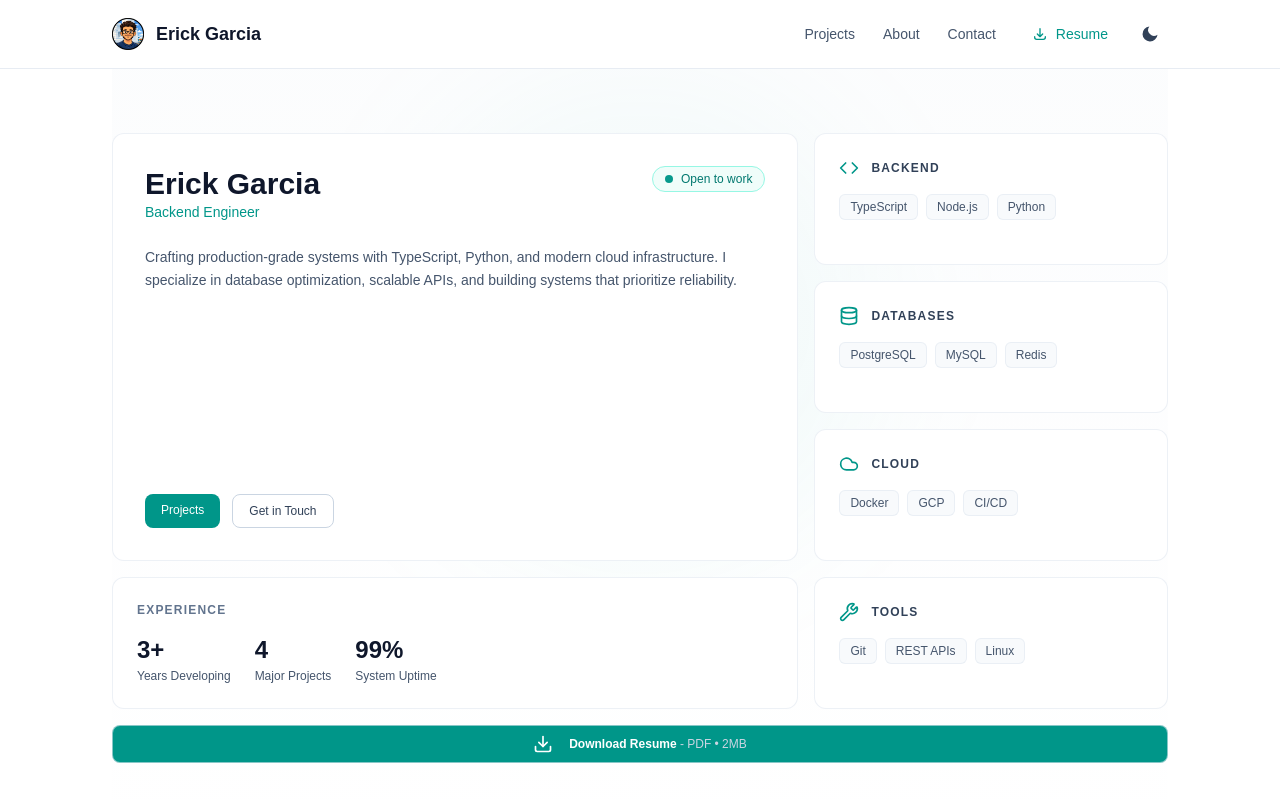
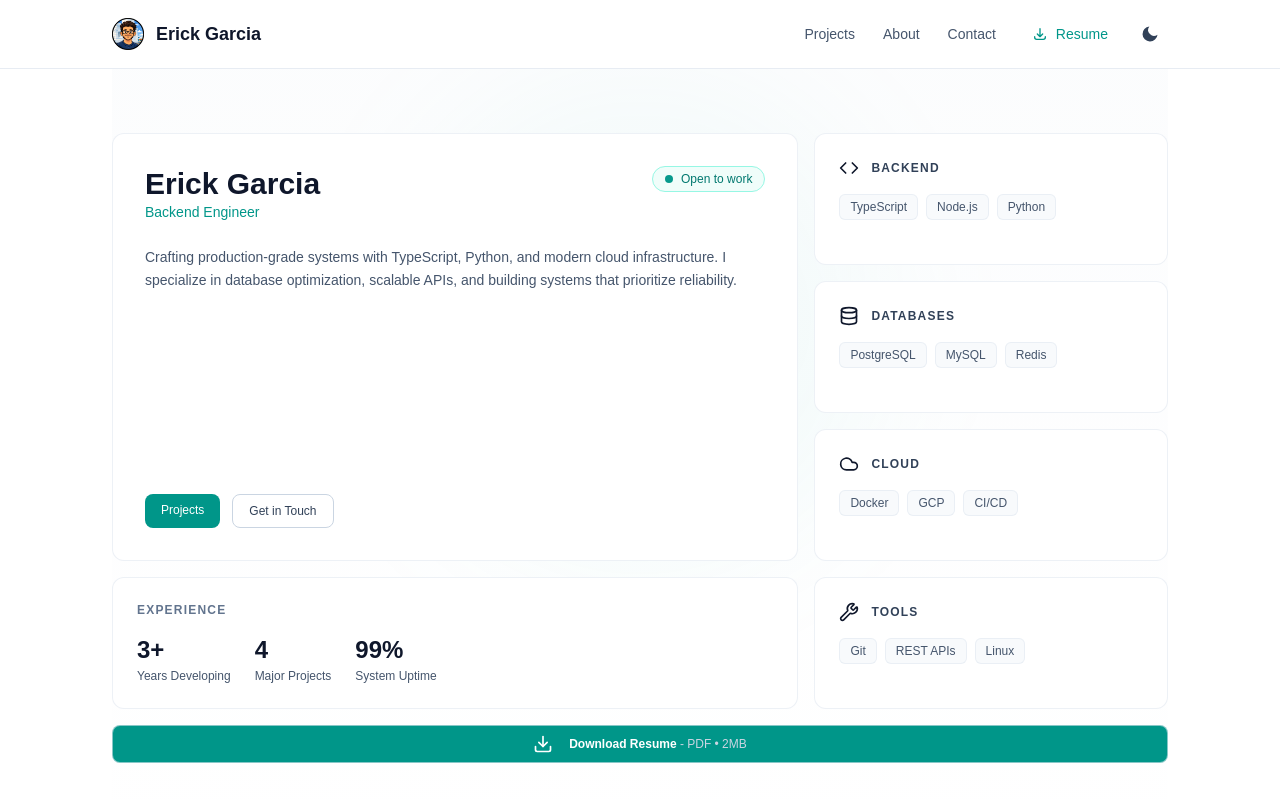
Before and after one commit to eggarcia98/portfolio, a Next.js app: page / in a window 1280 px wide. Shown: the top 800 px of the page. Built offline with nearby package versions, Linux system fonts and the light colour scheme; a web font is replaced by a local one.

Commit message:
style: refactor HeroSection to use mapped techStacks and experienceStats for improved maintainability

```diff
--- a/src/components/hero-section.tsx
+++ b/src/components/hero-section.tsx
@@ -1,5 +1,43 @@
 import Link from "next/link";
 import { Code, Database, Cloud, Wrench, Download } from "lucide-react";
+
+const techStacks = [
+    {
+        name: "Backend",
+        icon: Code,
+        technologies: ["TypeScript", "Node.js", "Python"],
+    },
+    {
+        name: "Databases",
+        icon: Database,
+        technologies: ["PostgreSQL", "MySQL", "Redis"],
+    },
+    {
+        name: "Cloud",
+        icon: Cloud,
+        technologies: ["Docker", "GCP", "CI/CD"],
+    },
+    {
+        name: "Tools",
+        icon: Wrench,
+        technologies: ["Git", "REST APIs", "Linux"],
+    },
+];
+
+const experienceStats = [
+    {
+        label: "Years Developing",
+        value: "3+",
+    },
+    {
+        label: "Major Projects",
+        value: "4",
+    },
+    {
+        label: "System Uptime",
+        value: "99%",
+    },
+];
 
 export default function HeroSection() {
     return (
@@ -52,81 +90,32 @@ export default function HeroSection() {
                         </div>
                     </div>
 
-                    {/* Right Column - Tech Cards Stacked */}
+                    {/* Tech Cards Stacked */}
                     <div className="flex flex-col gap-4 row-span-4 h-full ">
-                        {/* Backend */}
-                        <div className="surface p-6 w-full h-full">
+                        {techStacks.map((stack) => (
+                            <div
+                                key={stack.name}
+                                className="surface p-6 w-full h-full"
+                            >
                                 <div className="flex items-center gap-3 mb-4">
-                                <Code className="h-5 w-5 text-teal-600 dark:text-teal-400" />
+                                    <stack.icon className="h-5 w-5 dark:text-teal-400" />
                                     <h3 className="text-xs font-semibold uppercase tracking-widest text-slate-700 dark:text-slate-200">
-                                    Backend
+                                        {stack.name}
                                     </h3>
                                 </div>
 
                                 <div className="flex flex-wrap gap-2">
-                                {["TypeScript", "Node.js", "Python"].map(
-                                    (t) => (
+                                    {stack.technologies.map((t) => (
                                         <span
                                             key={t}
                                             className="chip text-xs h-fit"
                                         >
                                             {t}
                                         </span>
-                                    ),
-                                )}
-                            </div>
-                        </div>
-
-                        {/* Databases */}
-                        <div className="surface p-6 w-full h-full">
-                            <div className="flex items-center gap-3 mb-4">
-                                <Database className="h-5 w-5 text-teal-600 dark:text-teal-400" />
-                                <h3 className="text-xs font-semibold uppercase tracking-widest text-slate-700 dark:text-slate-200">
-                                    Databases
-                                </h3>
-                            </div>
-                            <div className="flex flex-wrap gap-2">
-                                {["PostgreSQL", "MySQL", "Redis"].map((t) => (
-                                    <span key={t} className="chip text-xs">
-                                        {t}
-                                    </span>
                                     ))}
                                 </div>
                             </div>
-
-                        {/* Cloud */}
-                        <div className="surface p-6 w-full h-full">
-                            <div className="flex items-center gap-3 mb-4">
-                                <Cloud className="h-5 w-5 text-teal-600 dark:text-teal-400" />
-                                <h3 className="text-xs font-semibold uppercase tracking-widest text-slate-700 dark:text-slate-200">
-                                    Cloud
-                                </h3>
-                            </div>
-                            <div className="flex flex-wrap gap-2">
-                                {["Docker", "GCP", "CI/CD"].map((t) => (
-                                    <span key={t} className="chip text-xs">
-                                        {t}
-                                    </span>
                         ))}
-                            </div>
-                        </div>
-
-                        {/* Tools */}
-                        <div className="surface p-6 w-full h-full">
-                            <div className="flex items-center gap-3 mb-4">
-                                <Wrench className="h-5 w-5 text-teal-600 dark:text-teal-400" />
-                                <h3 className="text-xs font-semibold uppercase tracking-widest text-slate-700 dark:text-slate-200">
-                                    Tools
-                                </h3>
-                            </div>
-                            <div className="flex flex-wrap gap-2">
-                                {["Git", "REST APIs", "Linux"].map((t) => (
-                                    <span key={t} className="chip text-xs">
-                                        {t}
-                                    </span>
-                                ))}
-                            </div>
-                        </div>
                     </div>
 
                     {/* Experience Stats */}
@@ -135,30 +124,16 @@ export default function HeroSection() {
                             Experience
                         </h3>
                         <div className="flex gap-6 text-2xl">
-                            <div>
-                                <div className=" font-extrabold text-slate-900 dark:text-white">
-                                    3+
+                            {experienceStats.map((stat) => (
+                                <div key={stat.label} className="">
+                                    <div className="font-extrabold text-slate-900 dark:text-white">
+                                        {stat.value}
                                     </div>
                                     <p className="text-xs text-slate-600 dark:text-slate-400 mt-0.5">
-                                    Years Developing
+                                        {stat.label}
                                     </p>
                                 </div>
-                            <div>
-                                <div className=" font-extrabold text-slate-900 dark:text-white">
-                                    4
-                                </div>
-                                <p className="text-xs text-slate-600 dark:text-slate-400 mt-0.5">
-                                    Major Projects
-                                </p>
-                            </div>
-                            <div>
-                                <div className=" font-extrabold text-slate-900 dark:text-white">
-                                    99%
-                                </div>
-                                <p className="text-xs text-slate-600 dark:text-slate-400 mt-0.5">
-                                    System Uptime
-                                </p>
-                            </div>
+                            ))}
                         </div>
                     </div>
                 </div>
```
Lines whose indentation alone changed are shown as unchanged.
